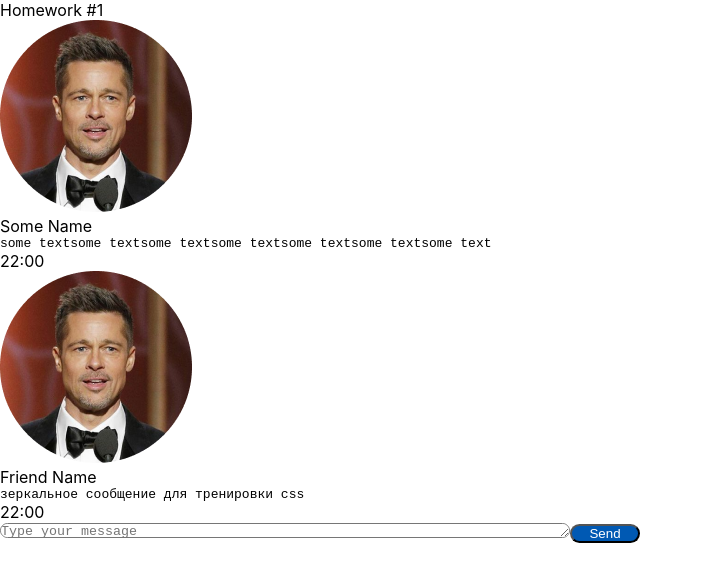
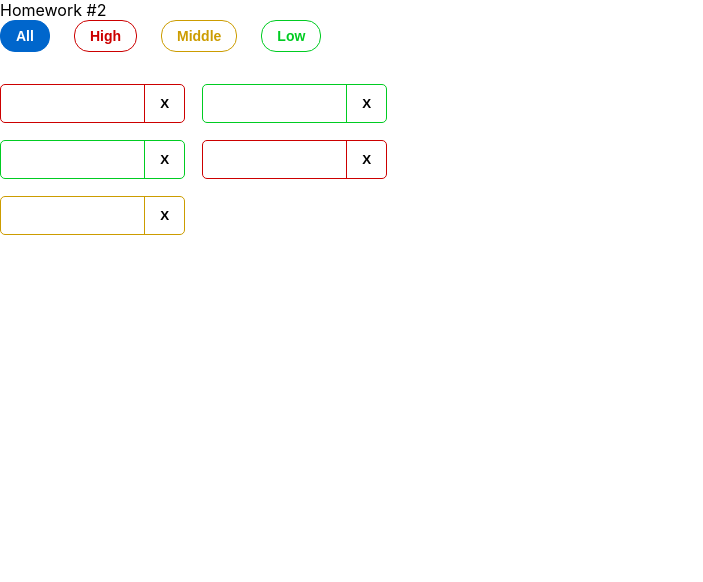
Before and after one commit to Alexandr1991Sh/dz-hw1, a React (Create React App) app: page /#/ in a window 1280 px wide. Shown: the top 582 px of the page, without its empty margins (0-703 px from the left). Built offline with nearby package versions, Linux system fonts and the light colour scheme.

Commit message:
HWS2 filter map  useState

```diff
--- a/src/s1-main/App.tsx
+++ b/src/s1-main/App.tsx
@@ -1,13 +1,14 @@
 import React from 'react'
 import s from './App.module.css'
 import HW1 from '../s2-homeworks/hw01/HW1'
+import HW2 from "../s2-homeworks/hw02/HW2";
 
 function App() {
     return (
         <div className={s.App}>
-            <HW1/>
+            {/*<HW1/>*/}
             {/*раскомментировать по ходу выполнения*/}
-            {/*<HW2/>*/}
+            <HW2/>
             {/*<HW3/>*/}
             {/*<HW4/>*/}
 
--- a/src/s2-homeworks/hw02/HW2.tsx
+++ b/src/s2-homeworks/hw02/HW2.tsx
@@ -17,16 +17,16 @@
 * */
 
 // types
-export type AffairPriorityType = any // need to fix any
+export type AffairPriorityType = 'high' | 'low'| 'middle' // need to fix any
 export type AffairType = {
-    _id: any // need to fix any
-    name: any // need to fix any
+    _id: number // need to fix any
+    name: string // need to fix any
     priority: AffairPriorityType
 }
 export type FilterType = 'all' | AffairPriorityType
 
 // constants
-const defaultAffairs: any = [ // need to fix any
+const defaultAffairs: AffairType[] = [ // need to fix any
     {_id: 1, name: 'React', priority: 'high'}, // студенты могут изменить содержимое name и количество элементов в массиве, ...priority не менять!
     {_id: 2, name: 'anime', priority: 'low'},
     {_id: 3, name: 'games', priority: 'low'},
@@ -35,23 +35,31 @@
 ]
 
 // pure helper functions
-export const filterAffairs = (affairs: any, filter: any): any => { // need to fix any
+export const filterAffairs = (affairs: AffairType[], filter: FilterType): AffairType[] => { // need to fix any
+    //если пришел фильтр "all"...может нам вообще не фильтровать, а вернуть все?
+    //а вот если пришло другое значение...
+    if (filter !== 'all') {
+        return affairs.filter(el=> el.priority === filter)
+    } // need to fix
+    return affairs
+}
+export const deleteAffair = (affairs: AffairType[], _id: number): AffairType[] => { // need to fix any
+    // need to fix
+    // отбрасывай при помощи метода filter лишних affairs
 
-
-    return affairs // need to fix
-}
-export const deleteAffair = (affairs: any, _id: any): any => { // need to fix any
-
-    return affairs // need to fix
+    return affairs.filter(el=> el._id !== _id )
 }
 
 function HW2() {
-    const [affairs, setAffairs] = useState<any>(defaultAffairs) // need to fix any
+    const [affairs, setAffairs] = useState<AffairType[]>(defaultAffairs) // need to fix any
     const [filter, setFilter] = useState<FilterType>('all')
 
     const filteredAffairs = filterAffairs(affairs, filter)
-    const deleteAffairCallback = (_id: any) => { // need to fix any
+    const deleteAffairCallback = (_id: number) => { // need to fix any
         // need to fix
+        // это просто функция стрелочник-она засетает, то что сделает deleteAffair
+        // setAffairs(вызываю функцию(передаю аргументы))
+        setAffairs( deleteAffair(affairs, _id))
     }
 
     return (
@@ -60,9 +68,9 @@
             <div className={s2.hw}>
                 <Affairs
                     data={filteredAffairs}
-                    setFilter={setFilter}
+                    filter={filter}          // ого useState передаем!
+                    setFilter={setFilter}    // ого useState передаем!
                     deleteAffairCallback={deleteAffairCallback}
-                    filter={filter}
                 />
             </div>
         </div>
--- a/src/s2-homeworks/hw02/affairs/Affairs.tsx
+++ b/src/s2-homeworks/hw02/affairs/Affairs.tsx
@@ -4,24 +4,29 @@
 import s from './Affairs.module.css'
 
 type AffairsPropsType = {
-    data: any // need to fix any
-    setFilter: any
-    deleteAffairCallback: any
+    data: AffairType[] // need to fix any
+    setFilter:   (filter: FilterType) => void //-запоминай, как типизируется useState
+    deleteAffairCallback: (_id: number)=> void  //не забывай, что функция сюда приехала не пустой
     filter: FilterType
 }
 
 function Affairs(props: AffairsPropsType) {
     const setAll = () => {
         // need to fix
+        //пропс.setFilter('all')
+        props.setFilter('all')
     }
     const setHigh = () => {
         // need to fix
+        props.setFilter('high')
     }
     const setMiddle = () => {
         // need to fix
+        props.setFilter('middle')
     }
     const setLow = () => {
         // need to fix
+        props.setFilter('low')
     }
 
     const cnAll = s.button + ' ' + s.all + (props.filter === 'all' ? ' ' + s.active : '')
@@ -29,6 +34,13 @@
     const cnMiddle = s.button + ' ' + s.middle + (props.filter === 'middle' ? ' ' + s.active : '')
     const cnLow = s.button + ' ' + s.low + (props.filter === 'low' ? ' ' + s.active : '')
 
+
+    // создаем переменную=мапим наши данные (affairs)=>{
+    // <вызываем компоненту <Affair в которую передаем глубже необходимые данные
+    // в том числе колбэк deleteAffairCallback
+    // />}
+    // получается, что мы мапим массив, но он не отрисовывается тут же, а погружается
+    // глубже в компоненту <Affair/> где произойдет отрисовка
     const mappedAffairs = props.data.map((a: AffairType) => (
         <Affair
             key={a._id} // кеи ОБЯЗАТЕЛЬНЫ в 99% - так что лучше их писать всегда при создании компонент в мапе
@@ -69,6 +81,9 @@
                     Low
                 </button>
             </div>
+            {/*Вот то что мы мапили на стр40 здесь используем. Можно было конечно прямо*/}
+            {/*здесь мапить и разводить болото, но мы решили работать по красивому и*/}
+            {/*все вынесли*/}
             <div className={s.affairs}>{mappedAffairs}</div>
         </div>
     )
--- a/src/s2-homeworks/hw02/affairs/affair/Affair.tsx
+++ b/src/s2-homeworks/hw02/affairs/affair/Affair.tsx
@@ -12,6 +12,13 @@
 function Affair(props: AffairPropsType) {
     const deleteCallback = () => {
         // need to fix
+        // пропс.функция(мне нужен _id)
+        // давайте проследим боевой путь это функции, или как она будет всплывать:
+        // открывай в нескольких окнах и следи:
+        // отсюда она всплывет в компоненту Affairs вместе с _id ->
+        // далее из Affairs всплывет в HW2->
+        // в HW2 находим deleteAffairCallback- это и есть наш клиент ->
+        // deleteAffairCallback вызовет setAffairs(...) и   deleteAffair(...)
     }
 
     const nameClass = s.name + ' ' + s2[props.affair.priority]
@@ -25,18 +32,20 @@
         >
             <div id={'hw2-name-' + props.affair._id} className={nameClass}>
                 {/*создаёт студент*/}
-
+                {/* ПРОПС.ВЫВОДИМ ИМЯ*/}
                 {/**/}
             </div>
             <div id={'hw2-priority-' + props.affair._id} hidden>
-                {props.affair.priority}
+                {/*создаёт студент*/}
+
+                {/**/}
             </div>
 
             <button
                 id={'hw2-button-delete-' + props.affair._id}
                 className={buttonClass}
                 // need to fix
-
+                //ОНКЛИК={ФУНКЦИЯ}
             >
                 {/*текст кнопки могут изменить студенты*/}
                 X
```
